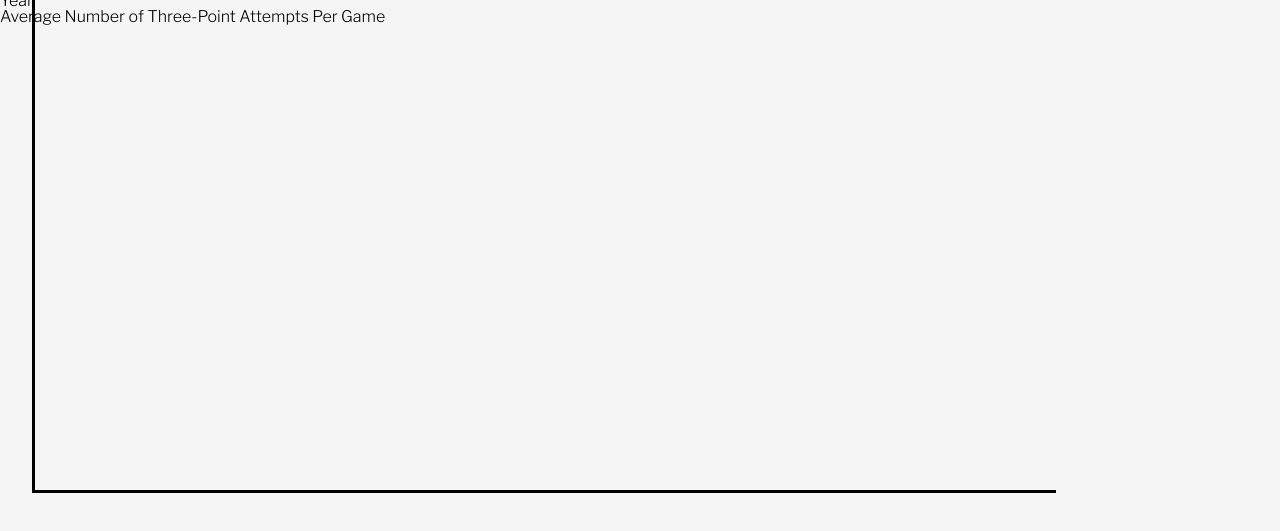
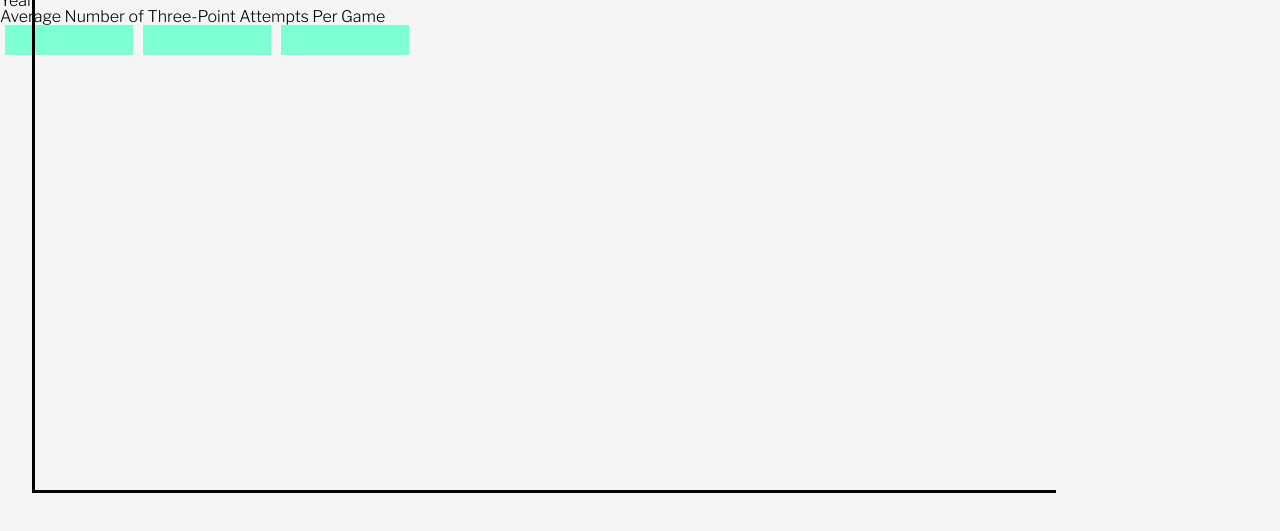
Before and after one commit to ryanpunwasi/bar-chart, a website: page index.html in a window 1280 px wide. Shown: the part 155-686 px from the top of the page. Drawn offline with nearby package versions, Linux system fonts and the light colour scheme.

Commit message:
Initial styling of bars

```diff
--- a/main.css
+++ b/main.css
@@ -108,3 +108,14 @@ header {
   width: 3px;
   background-color: black;
 }
+
+.bars-container {
+  display: flex;
+}
+
+.bar {
+  background-color: aquamarine;
+  width: 10%;
+  margin-left: 5px;
+  margin-right: 5px;
+}
```
